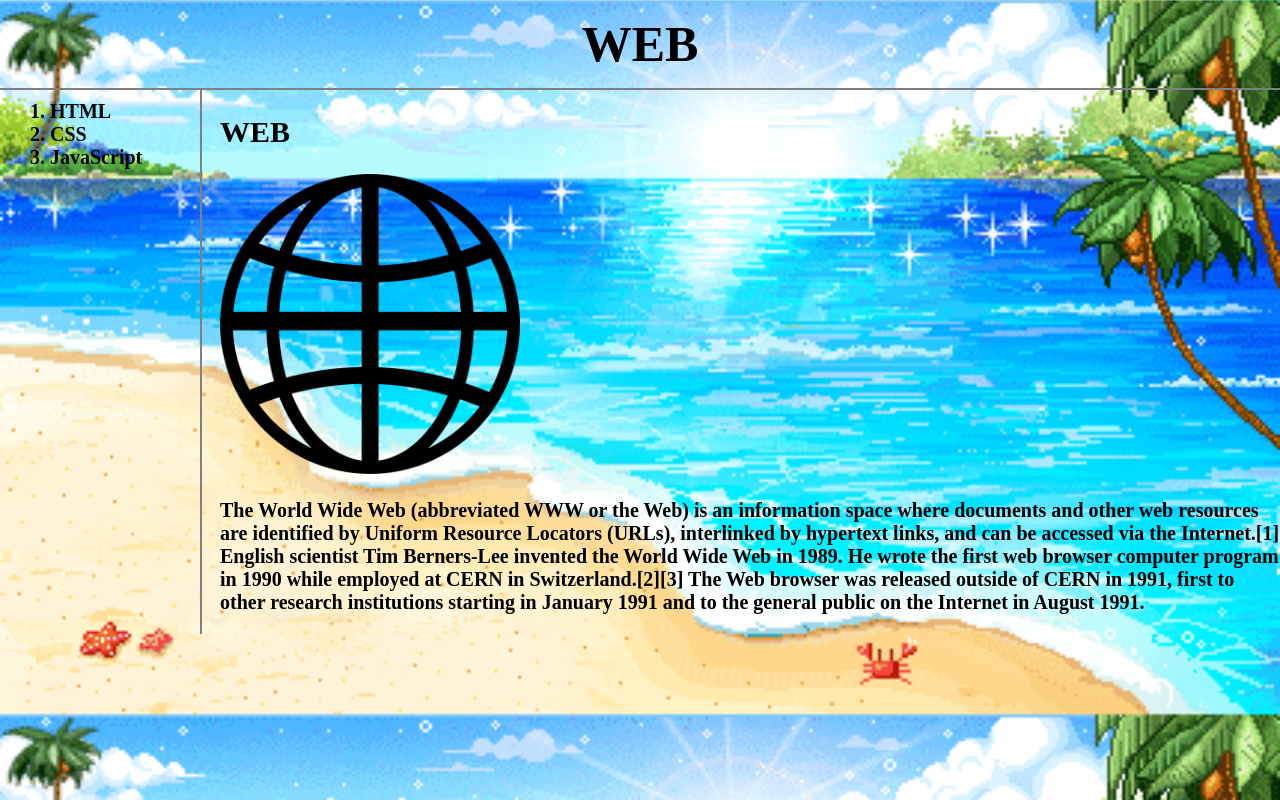
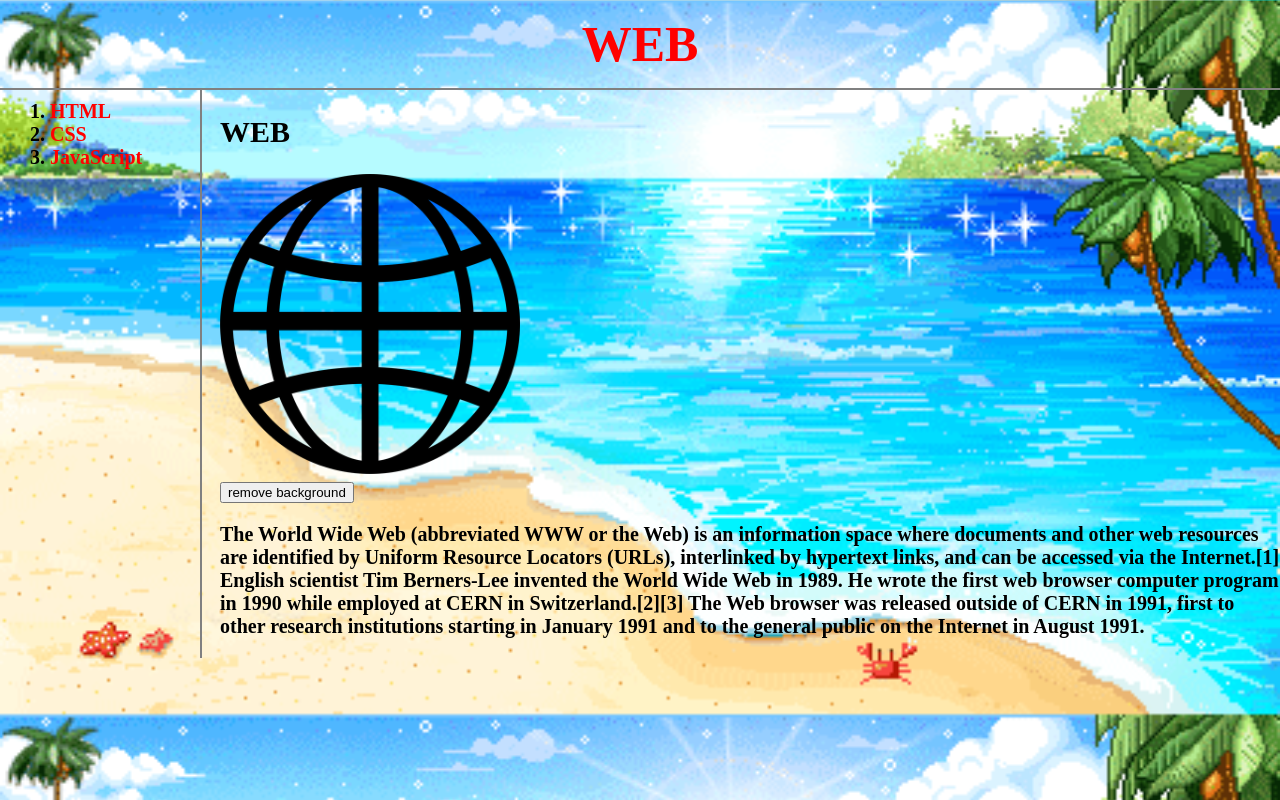
Before and after one commit to jaeyoon882/first_website, a plain HTML site: page index.html in a window 1280 px wide. Drawn offline with Linux system fonts and the light colour scheme.

Commit message:
javascript practice

```diff
--- a/index.html
+++ b/index.html
@@ -21,6 +21,8 @@
     <div>
       <h2>WEB</h2>
       <img src="web.png" ,width="300" height="300">
+      <br>
+      <input type = "button" value="remove background" onclick="toggleBackground(this)">
       <p>
         The World Wide Web (abbreviated WWW or the Web) is an information space
         where documents and other web resources are identified by Uniform Resource Locators (URLs),
@@ -32,6 +34,8 @@
       </p>
     </div>
   </div>
+  <script src="script.js"></script>
+
 </body>
 
 </html>
--- /dev/null
+++ b/script.js
@@ -0,0 +1,20 @@
+  const myImageURL = "background_2.gif";
+  function toggleBackground(ButtonElement) {
+    const body = document.querySelector('body');
+    var links = document.querySelectorAll('a');
+    var i;
+
+    if (ButtonElement.value === 'remove background') {
+      body.style.backgroundImage = 'none';
+      ButtonElement.value = 'add background';
+      for(i=0;i<links.length;i++) {
+        links[i].style.color = 'green';
+      }
+    } else {
+      body.style.backgroundImage = `url('${myImageURL}')`;
+      ButtonElement.value = 'remove background';
+      for(i=0;i<links.length;i++) {
+        links[i].style.color = 'red';
+      }
+    }
+  }
--- a/style.css
+++ b/style.css
@@ -1,5 +1,5 @@
 a {
-      color: black;
+      color: red;
       text-decoration: none;
     }
 
```
Also changed, not shown: 1.html (+3 -0 lines), 2.html (+3 -0 lines), 3.html (+3 -0 lines).
